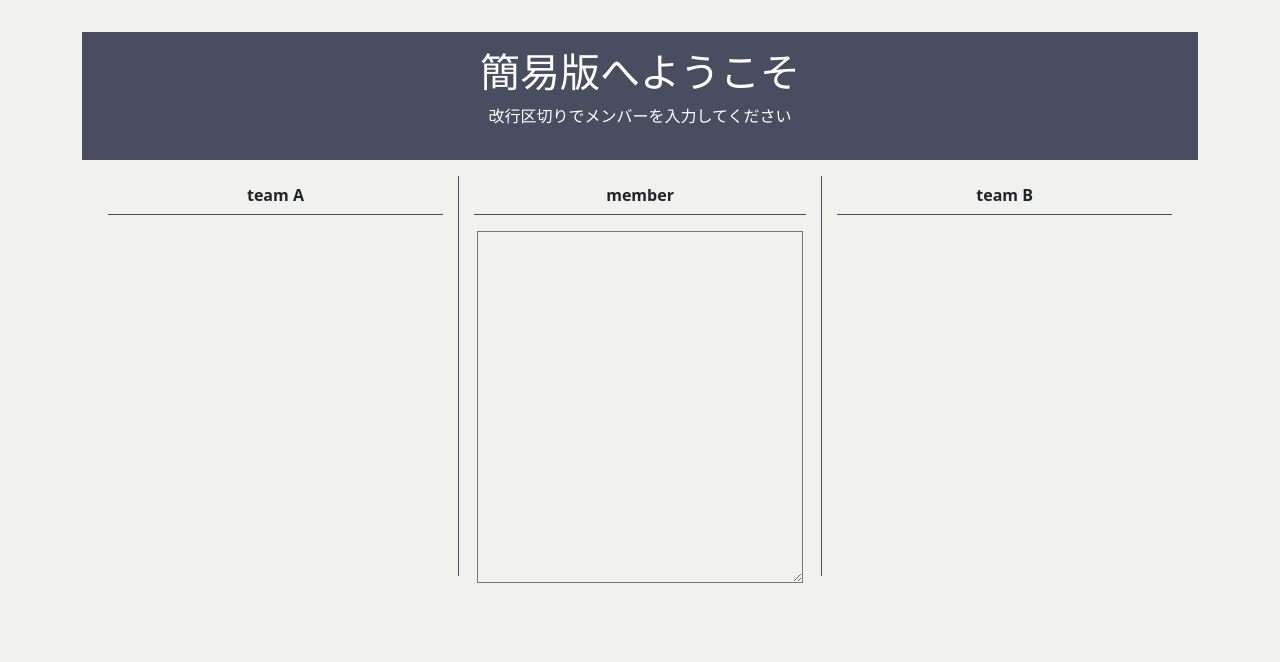
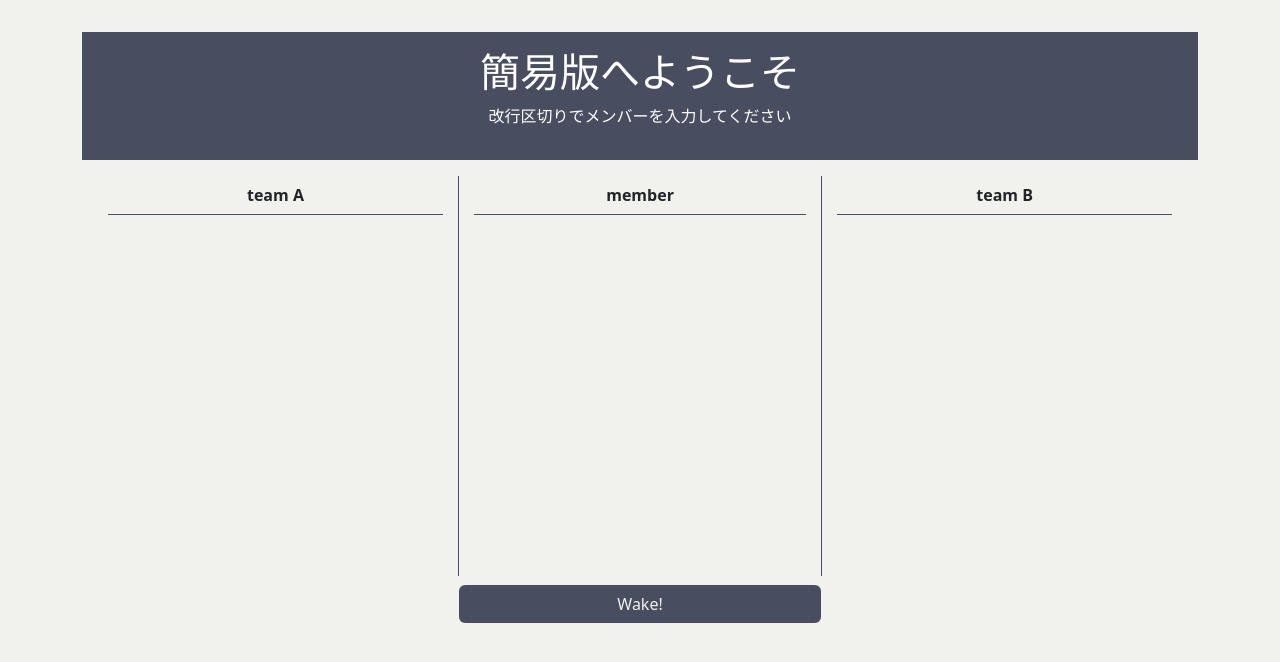
Before and after one commit to estone1223/team-wake, a Django app: page /wakes/classic/ in a window 1280 px wide. Shown: the part 56-718 px from the top of the page. Run offline with Django 3.2, Linux system fonts and the light colour scheme; some libraries are stand-ins or nearby versions.

Commit message:
js de tumaduita

```diff
--- a/static/wakes/css/style.css
+++ b/static/wakes/css/style.css
@@ -141,7 +141,11 @@ main {
 }
 
 .btn-classic {
+  width: 100%;
+  display: block;
   margin: 0 auto;
+  background-color: #484e60;
+  color: rgb(241, 241, 237);
 }
 
 .classic-member {
@@ -153,4 +157,6 @@ textarea {
   line-height: 150%;
   width: 90%;
   height: 88%;
+  border: none;
+  resize: none;
 }
--- a/static/wakes/js/main.js
+++ b/static/wakes/js/main.js
@@ -1,22 +1,36 @@
 "use strict";
 {
-  // const team_a = document.getElementById('ul-team-a');
-  // const team_b = document.getElementById('ul-team-b');
-  // const member_list = document.getElementsByClassName('member-list');
+  const team_a = document.getElementById('ul-team-a');
+  const team_b = document.getElementById('ul-team-b');
+  const member_list = document.getElementsByClassName('member-list');
 
-  // function memberClick() {
-  //   if (member_list in team_a) {
-  //     team_b.append(member_list);
-  //   } else {
-  //     team_a.append(member_list);
-  //   }
-  // }
-
-  // member_list.onclick = memberClick();
+  function memberClick() {
+    if (member_list in team_a) {
+      team_b.append(member_list);
+    } else {
+      team_a.append(member_list);
+    }
+  }
 
 
+// function wakeTeam() {
+//   let list_a_element = document.getElementById('list-c-a');
+//   let list_b_element = document.getElementById('list-c-b');
 
+//   let member = document.getElementById('classic-member');
+//   let member = member.split(/\n/);
 
+//   console.log(member);
+//   alert('hihi');
+// }
+
+// let try_js = document.getElementById('try-js');
+
+// try_js.click(wakeTeam());
+
+function art() {
+  alert('konbanha');
+}
 
 
 
--- a/templates/wakes/wake_classic.html
+++ b/templates/wakes/wake_classic.html
@@ -1,6 +1,9 @@
 {% extends 'base.html' %}
 {% load static %}
 
+{% block exheader %}
+  <script src="{% static 'wakes/js/main.js' %}"></script>
+{% endblock exheader %}
 
 {% block main %}
   <div class="sub-welcome">
@@ -9,19 +12,23 @@
   </div>
   <div class="content">
     <div class="team-a">
-      <ul class="team-ul" id="ul-team-a">
-      <li class="content-header">team A</li>
+      <ul class="team-ul" id="list-c-a">
+        <li class="content-header">team A</li>
       </ul>
     </div>
     <div class="member">
-    <ul class="member-ul">
-      <li class="content-header">member</li>
+      <ul class="member-ul">
+        <li class="content-header">member</li>
       </ul>
-      <textarea name="classic-member" rows="10" class="classic-member"></textarea>
+      <form action="" method="post">
+        {% csrf_token %}
+        <textarea name="classic-member" id="classic-member" rows="14" class="classic-member"></textarea>
+        <button type="submit" value="Wake!" class="btn btn-color btn-classic" id="try-js" onclick="art()">Wake!</button>
+      </form>
     </div>
     <div class="team-b">
-      <ul class="team-ul" id="ul-team-b">
-      <li class="content-header">team B</li>
+      <ul class="team-ul" id="list-c-b">
+        <li class="content-header">team B</li>
       </ul>
     </div>
   </div>
```
Also changed, not shown: templates/base.html (line endings or trailing spaces), wakes/views.py (line endings or trailing spaces).
